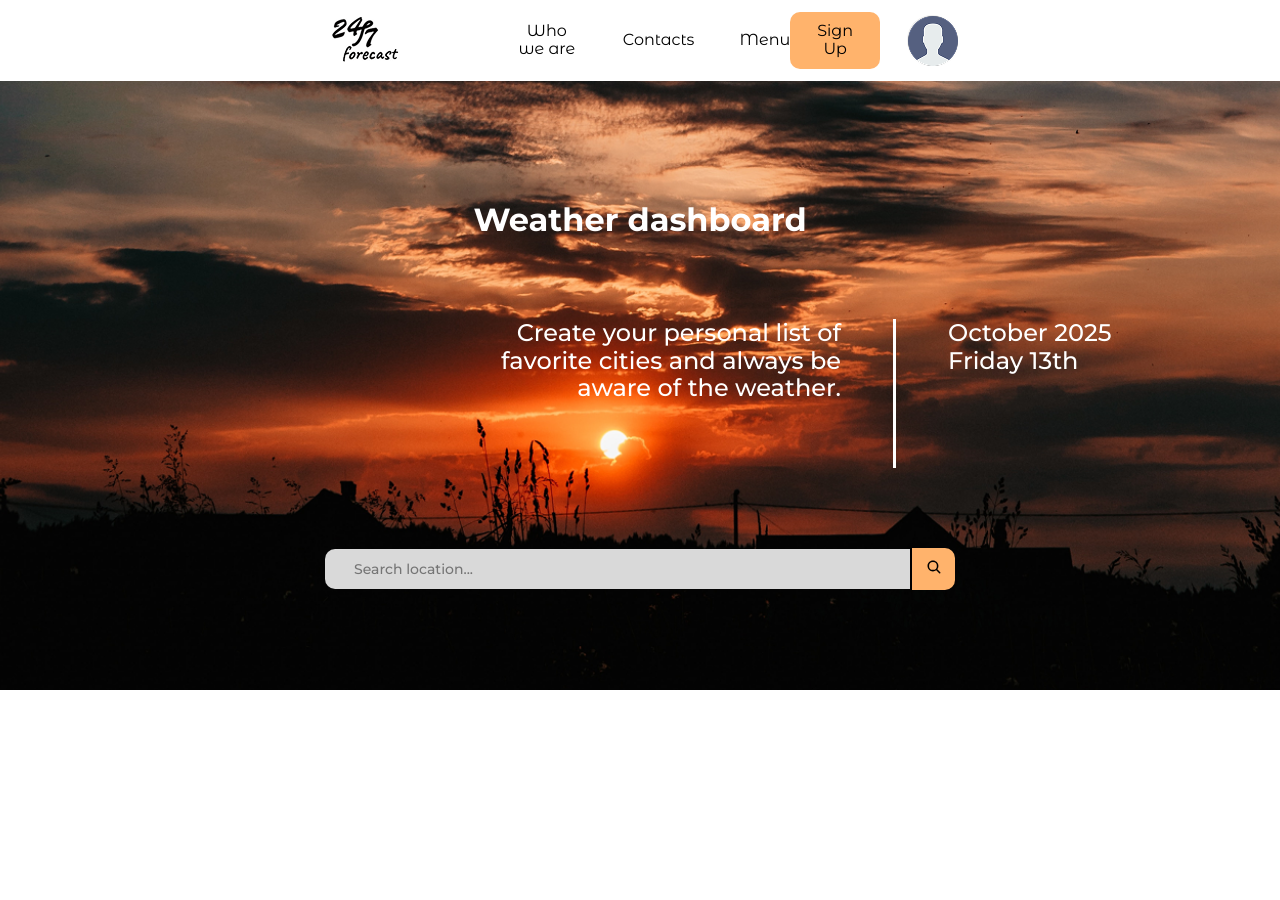
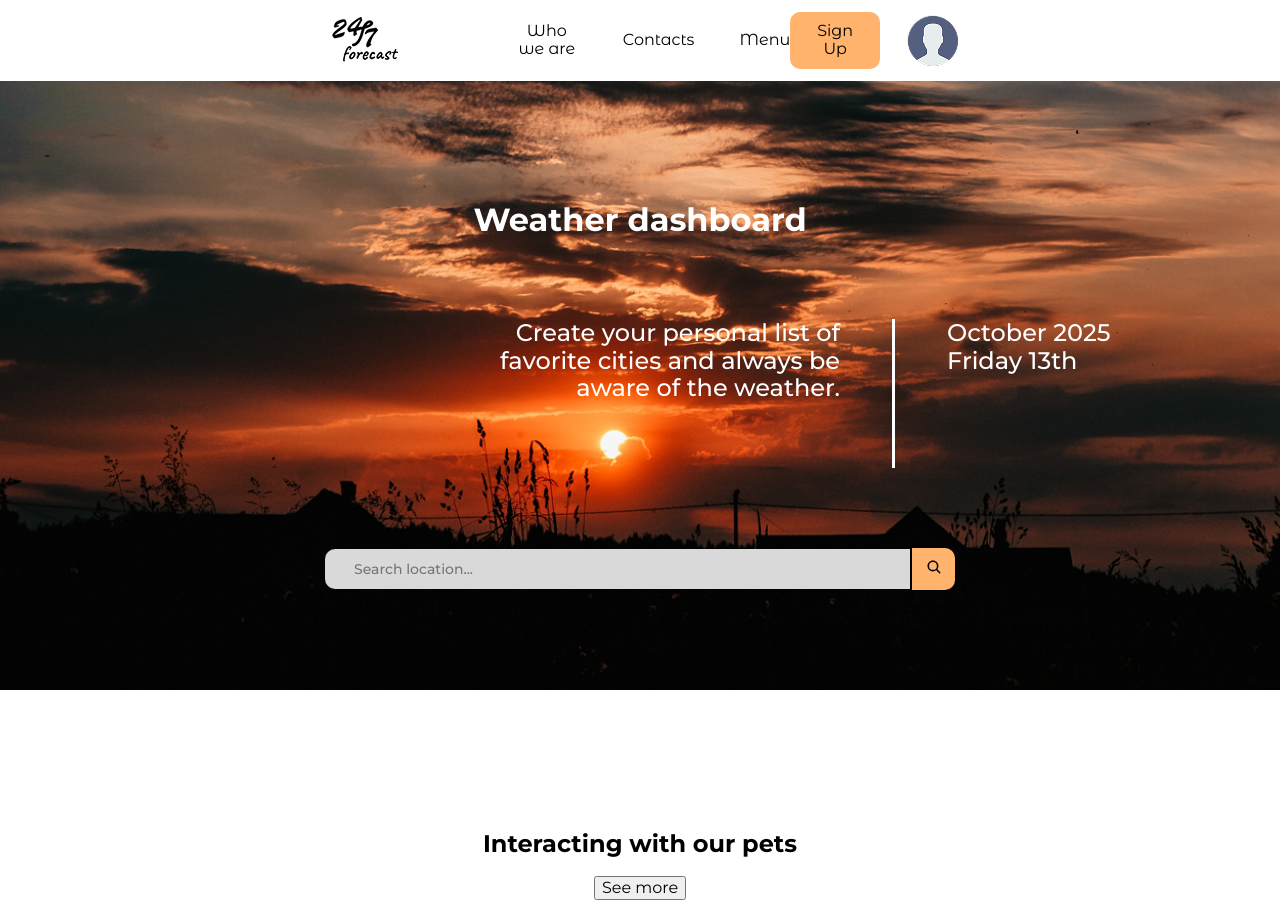
Before and after one commit to LidiiaPopadiuk/forecast-app, a React (Create React App) app: page / in a window 1280 px wide. Before the commit the page ends 830 px from the top, so only its background shows below. Built offline with nearby package versions, Linux system fonts and the light colour scheme.

Commit message:
doing news

```diff
--- a/src/App.js
+++ b/src/App.js
@@ -2,6 +2,7 @@ import { Header } from './components/header/Header';
 import { Hero } from './components/hero/Hero';
 import { Cards } from './components/cards/Cards';
 import { useFetch } from './hooks/useFetch';
+import { News } from './components/news/News';
 import './App.css';
 
 function App() {
@@ -13,6 +14,7 @@ function App() {
       <Header></Header>
       <Hero inputInfo={inputInfo}></Hero>
       <Cards infoCity={infoCity}></Cards>
+      <News></News>
     </div>
   );
 }
--- a/src/components/hero/Hero.module.scss
+++ b/src/components/hero/Hero.module.scss
@@ -12,7 +12,7 @@ $white-color: #fff;
   }
   &__wrapper {
     position: relative;
-    left: 173px;
+    left: 172px;
     // padding-left: 40px;
     display: flex;
     align-items: flex-start;
--- a/src/components/news/News.jsx
+++ b/src/components/news/News.jsx
@@ -1 +1,18 @@
-export const News = () => {}
+import x from './News.module.scss'
+
+export const News = () => {
+    return (
+        <div className={x.news}>
+            <div className="container">
+                <h2 className={x.news__title}>Interacting with our pets</h2>
+                <ul className={x.news__list}>
+                    <li className={x.news__item}>
+                        <img src="" alt="" />
+                        <p><a href=""></a></p>
+                    </li>
+                </ul>
+                <button className={x.news__btn}>See more</button>
+            </div>
+        </div>
+    )
+}
```
Also changed, not shown: src/components/news/News.module.scss (added).
